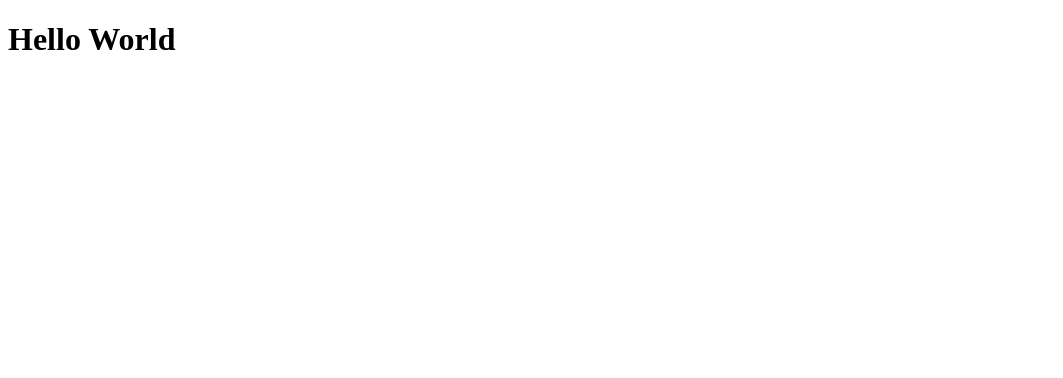
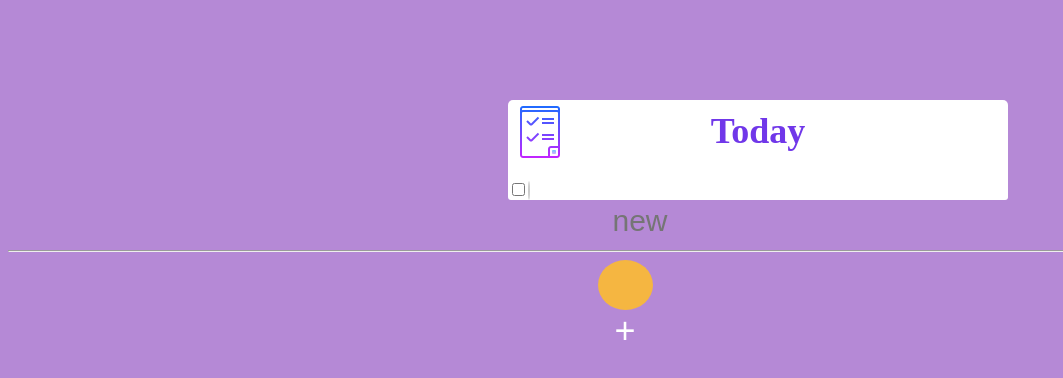
Before and after one commit to nicolasxavierdev/to-do-list-front, a React (Create React App) app: page / in a window 1280 px wide. Shown: the top 378 px of the page, without its empty margins (0-1063 px from the left). Built offline with nearby package versions, Linux system fonts and the light colour scheme.

Commit message:
adicionando lista

```diff
--- a/public/index.html
+++ b/public/index.html
@@ -10,34 +10,11 @@
       content="Web site created using create-react-app"
     />
     <link rel="apple-touch-icon" href="%PUBLIC_URL%/logo192.png" />
-    <!--
-      manifest.json provides metadata used when your web app is installed on a
-      user's mobile device or desktop. See https://developers.google.com/web/fundamentals/web-app-manifest/
-    -->
     <link rel="manifest" href="%PUBLIC_URL%/manifest.json" />
-    <!--
-      Notice the use of %PUBLIC_URL% in the tags above.
-      It will be replaced with the URL of the `public` folder during the build.
-      Only files inside the `public` folder can be referenced from the HTML.
-
-      Unlike "/favicon.ico" or "favicon.ico", "%PUBLIC_URL%/favicon.ico" will
-      work correctly both with client-side routing and a non-root public URL.
-      Learn how to configure a non-root public URL by running `npm run build`.
-    -->
-    <title>React App</title>
+    <title>To-Do-List</title>
   </head>
   <body>
     <noscript>You need to enable JavaScript to run this app.</noscript>
     <div id="root"></div>
-    <!--
-      This HTML file is a template.
-      If you open it directly in the browser, you will see an empty page.
-
-      You can add webfonts, meta tags, or analytics to this file.
-      The build step will place the bundled scripts into the <body> tag.
-
-      To begin the development, run `npm start` or `yarn start`.
-      To create a production bundle, use `npm run build` or `yarn build`.
-    -->
   </body>
 </html>
--- a/src/App.js
+++ /dev/null
@@ -1,9 +0,0 @@
-function App() {
-  return (
-    <div className="App">
-      <h1>Hello World</h1>
-    </div>
-  );
-}
-
-export default App;
--- /dev/null
+++ b/src/List.js
@@ -0,0 +1,71 @@
+import './css/styles.css';
+
+function List() {
+  return (
+    <>
+      <div className="box1" id="heading">
+        <h1>Today</h1>
+      </div>
+      <div className="box">
+        <form action="/delete" method="post">
+          <div className="item">
+            <div className="round">
+              <input type="checkbox" name="checkbox" value="<%= newListItem[i]._id%>" onChange="this.form.submit()" id="checkbox" />
+              <label for="checkbox"></label>
+            </div>
+            <p></p>
+          </div>
+        </form>
+      </div>
+
+      {/* <!-- <form >
+            <div class="item">
+                <div class="round">
+                <input type="checkbox" id="checkbox">
+                <label for="checkbox"></label>
+                </div>
+                <p>Enjoy the party</p>
+                <br>
+            </div>
+        </form>
+        <form >
+            <div class="item">
+                <div class="round">
+                <input type="checkbox" id="checkbox">
+                <label for="checkbox"></label>
+                </div>
+                <p>IT Buddies welcomes you</p>
+                <br>
+            </div>
+        </form>
+        <form >
+            <div class="item">
+                <div class="round">
+                <input type="checkbox" id="checkbox">
+                <label for="checkbox"></label>
+                </div>
+                <p>PLS like</p>
+                <br>
+            </div>
+        </form>
+        <form >
+            <div class="item">
+                <div class="round">
+                <input type="checkbox"id="checkbox">
+                <label for="checkbox"></label>
+                </div>
+                <p>HEY GUYS</p>
+                <br>
+                </div>
+            </form>          --> */}
+      <div>
+        <form className="item" action="/" method="post">
+          <input type="text" name="n" placeholder="new" /> <hr/>
+          <button id="b" type="submit" > + <span id="s2"></span></button>
+        </form>
+      </div>
+    </>
+  );
+};
+
+export default List;
--- /dev/null
+++ b/src/css/styles.css
@@ -0,0 +1,106 @@
+body {
+  background-image: url("todo2.png");
+  background-repeat: no-repeat;
+  background-size: 100%;
+}
+.html {
+  background-color: #e4e9fd;
+}
+h1 {
+  color: #7037e9;
+  padding: 10px;
+}
+.box {
+  max-width: 500px;
+  margin-left: 500px;
+  margin-top: -20px;
+  border-radius: 3px;
+  background-color: white;
+}
+.box1 {
+  max-width: 500px;
+  margin-left: 500px;
+  margin-top: 130px;
+  border-radius: 5px;
+  background-color: white;
+  background-image: url(icon.png);
+  background-repeat: no-repeat;
+  height: 100px;
+}
+#heading {
+  background-color: white;
+  text-align: center;
+  margin-left: 500px;
+  margin-top: 100px;
+  font-size: 18px;
+}
+input[type="text"] {
+  text-align: center;
+  height: 40px;
+  border: none;
+  background: transparent;
+  font-size: 30px;
+  font-weight: 200;
+  width: 313px;
+}
+input[type="text"]:focus {
+  outline: none;
+  box-shadow: inset 0 -3px 0 0 tomato;
+}
+::placeholder {
+  opacity: 1;
+}
+p {
+  font-size: 20px;
+  margin-left: 80px;
+  margin-top: -20px;
+}
+.round {
+  position: relative;
+}
+.round input[type="checkbox"]:checked + label {
+  background-color: #7037e9;
+  border-color: #7037e9;
+}
+.round input[type="checkbox"]:checked + label:after {
+  opacity: 1;
+}
+#b {
+  width: 55px;
+  height: 50px;
+  background-color: rgb(245, 182, 65);
+  border: none;
+  border-radius: 50%;
+  text-align: center;
+  font-size: 36px;
+  margin-left: -30px;
+  cursor: pointer;
+  color: white;
+}
+#s2 {
+  font-size: 90px;
+}
+form.item {
+  text-align: center;
+}
+.round label {
+  background-color: #fff;
+  border: 1px solid #ccc;
+  cursor: pointer;
+  height: 28px;
+  left: 10px;
+  border-radius: 50%;
+  top: 0;
+  width: 28px;
+}
+.round label:after {
+  border: 2px solid #fff;
+  border-top: none;
+  border-right: none;
+  height: 6px;
+  left: 7px;
+  opacity: 0;
+  top: 8px;
+  transform: rotate(-45deg);
+  width: 12px;
+}
--- a/src/index.js
+++ b/src/index.js
@@ -1,10 +1,10 @@
 import React from 'react';
 import ReactDOM from 'react-dom';
-import App from './App';
+import List from './List';
 
 ReactDOM.render(
   <React.StrictMode>
-    <App />
+    <List />
   </React.StrictMode>,
   document.getElementById('root')
 );
```
Also changed, not shown: src/css/icon.png (added), src/css/todo2.png (added).
